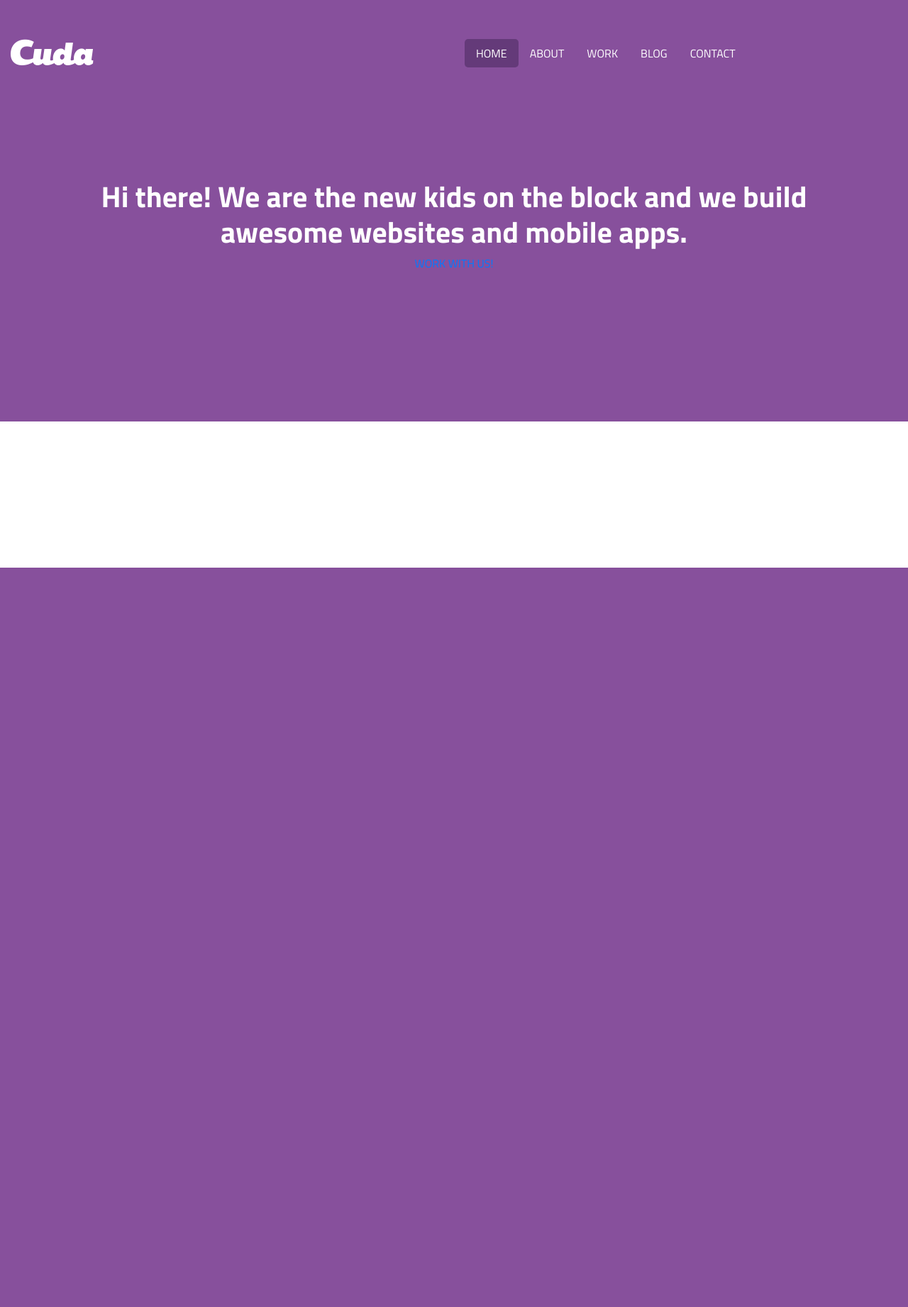
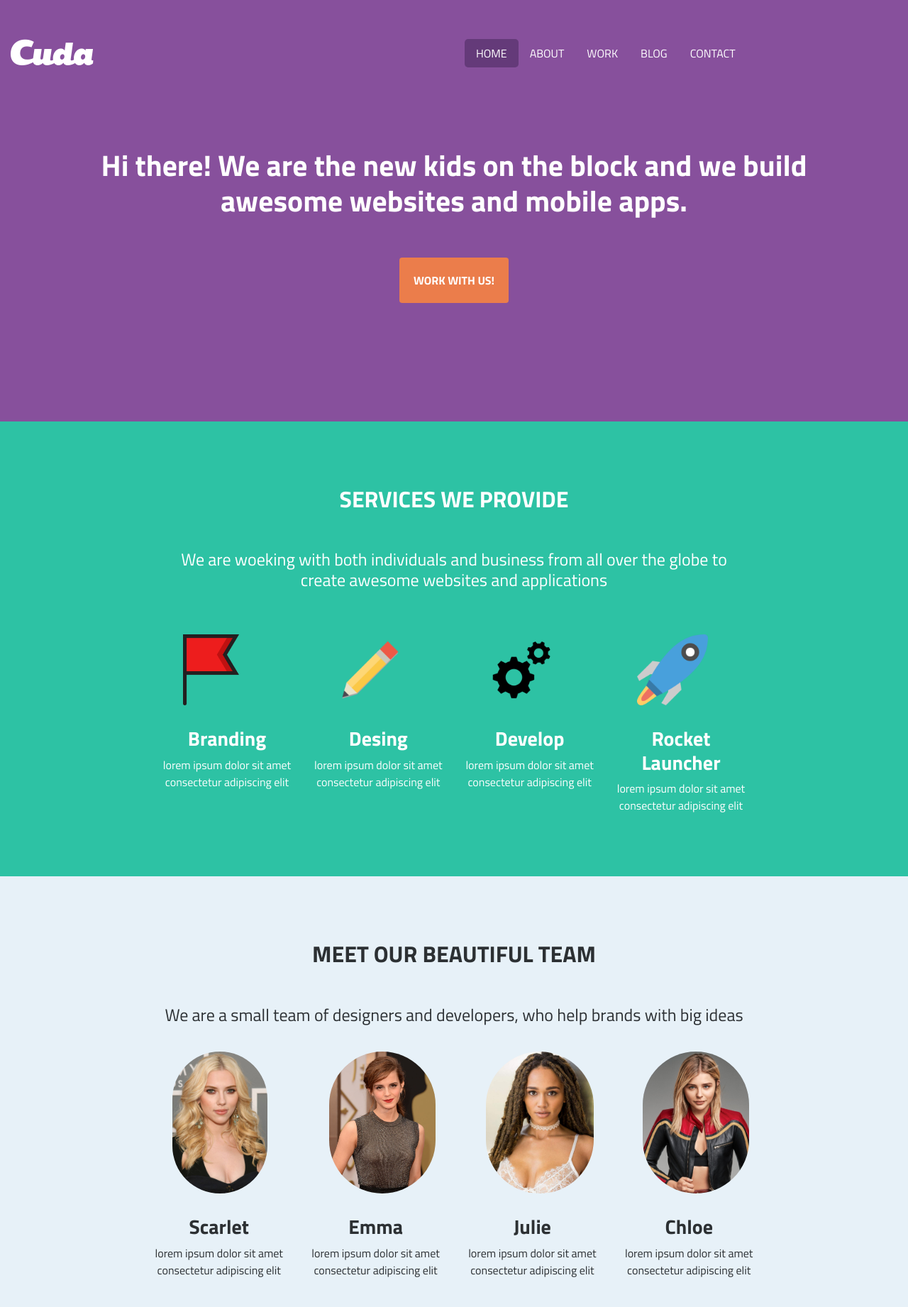
Before and after one commit to HidanParra/Cuda, a PHP site: page / in a window 1280 px wide. Shown: the whole page at 71% size. Before the commit the page ends 800 px from the top, so only its background shows below. Run offline with PHP 8.4, Linux system fonts and the light colour scheme; some libraries are stand-ins or nearby versions.

Commit message:
Se avanzo hasta la parte de equipo Se comitea el comit jaja

```diff
--- a/css/estilo.css
+++ b/css/estilo.css
@@ -6,3 +6,19 @@ header .nav-link{color: #fff;border-radius: 5px;}
 header .nav-link:hover, header .active{background: #643a79;}
 header h1{color: #fff;font-size: 2.6rem; font-weight: bold;}
 .bottom_header{height: 445px; display:flex; align-items: center;flex-direction: column; justify-content: center;}
+.boton_contacto a{display: block; font-weight: bold; color: #fff; padding: 20px; background: #eb7d4b; border-radius: 4px;}
+.boton_contacto a:hover{background:#f78b5a;}
+
+.servicios{background-color: #2dc2a4; height 594px;}
+.servicios h2{color: #fff; text-align: center; margin-top:90px; letter-space: 7px; font-weight: bold;}
+.servicios h4{color: #fff; text-align: center; margin-top: 20px; letter-space: 5px; font-weigt:bold;}
+.servicios .cuadros h3{color: #fff; text-align: center; letter-space: 5px; font-weight:bold;}
+.servicios .cuadros p{color: #fff; text-align:center; letter-space: 2px; font-weight:200;}
+.servicios .cuadros img{widht: 100px; height: 100px; margin: 30px;}
+
+.equipo{background-color: #e7f1f8;}
+.equipo h2{color: #2c3033; text-align: center; margin-top:90px; letter-space: 7px; font-weight: bold;}
+.equipo h4{color: #2c3033; text-align: center; margin-top: 20px; letter-space: 5px; font-weigt:bold;}
+.equipo .cuadros h3{color: #2c3033; text-align: center; letter-space: 5px; font-weight:bold;}
+.equipo .cuadros p{color: #2c3033; text-align:center; letter-space: 2px; font-weight:200;}
+.equipo .cuadros img{widht: 200px; height: 200px; margin: 30px; border-radius: 150px;}
--- a/index.html
+++ b/index.html
@@ -26,13 +26,94 @@
 				</nav>
 			</div>
 		</div>
+		<!-- Boton Naranja-->
 		<div class="row">
 			<div class="col-sm-10 offset-1 bottom_header">
 				<h1 class="text-center">Hi there! We are the new kids on the block <br class="d-block d-sm-none">and we build awesome websites and mobile apps.</h1>
-				<a href="#">WORK WITH US!</a>
+				<div class="boton_contacto">
+					<br><br>
+					<a href="#">WORK WITH US!</a>
+				</div>
 			</div>
 		</div>
+		<br>
 	</header>
+	<!--Seccion de servicios-->
+	<section class= "section_container servicios">
+		<div class="container-fluid col-sm-8">
+			<div class="row">
+				<div id="servicios_titulo"class="col-md-12">
+					<h2 class="text-center">SERVICES WE PROVIDE</h2>
+					<br>
+					<h4 class="text-center">We are woeking with both individuals and business from all over the globe to create awesome websites and applications</h4>
+				</div>
+			</div>
+			<br>
+			<div class="row cuadros">
+				<div class="col-sm-3">
+					<img src="img/bandera.png" alt="">
+					<h3>Branding</h3>
+					<p>lorem ipsum dolor sit amet consectetur adipiscing elit</p>
+				</div>
+				<div class="col-sm-3">
+					<img src="img/lapiz.png" alt="">
+					<h3>Desing</h3>
+					<p>lorem ipsum dolor sit amet consectetur adipiscing elit</p>
+				</div>
+				<div class="col-sm-3">
+					<img src="img/gear.png" alt="">
+					<h3>Develop</h3>
+					<p>lorem ipsum dolor sit amet consectetur adipiscing elit</p>
+				</div>
+				<div class="col-sm-3">
+					<img src="img/cuete.png" alt="">
+					<h3>Rocket Launcher</h3>
+					<p>lorem ipsum dolor sit amet consectetur adipiscing elit</p>
+				</div>
+			</div>
+		</div>
+		<br><br><br>
+	</section>
+	<!--Seccion de Equipo-->
+	<section class="section_container equipo">
+		<div class="container-fluid col-sm-8">
+			<div class="row">
+				<div class="col-md-12">
+					<h2 class="text-center">MEET OUR BEAUTIFUL TEAM</h2>
+					<br>
+					<h4 class="text-center">We are a small team of designers and developers, who help brands with big ideas</h4>
+				</div>
+				<br>
+				<div class="row cuadros">
+					<div class="col-sm-3">
+						<img src="img/scarlet.jpg" alt="">
+						<h3>Scarlet</h3>
+						<p>lorem ipsum dolor sit amet consectetur adipiscing elit</p>
+					</div>
+					<div class="col-sm-3">
+						<img src="img/ema.jpg" alt="">
+						<h3>Emma</h3>
+						<p>lorem ipsum dolor sit amet consectetur adipiscing elit</p>
+					</div>
+					<div class="col-sm-3">
+						<img src="img/juli.jpg" alt="">
+						<h3>Julie</h3>
+						<p>lorem ipsum dolor sit amet consectetur adipiscing elit</p>
+					</div>
+					<div class="col-sm-3">
+						<img src="img/cloy.jpg" alt="">
+						<h3>Chloe</h3>
+						<p>lorem ipsum dolor sit amet consectetur adipiscing elit</p>
+					</div>
+				</div>
+			</div>
+		</div>
+		<br>
+	</section>
+	<!--Seccion de Porcentajes-->
+	<section>
+
+	</section>
 	<script src="https://code.jquery.com/jquery-3.3.1.slim.min.js" integrity="sha384-q8i/X+965DzO0rT7abK41JStQIAqVgRVzpbzo5smXKp4YfRvH+8abtTE1Pi6jizo" crossorigin="anonymous"></script>
 	<script src="https://cdnjs.cloudflare.com/ajax/libs/popper.js/1.14.6/umd/popper.min.js" integrity="sha384-wHAiFfRlMFy6i5SRaxvfOCifBUQy1xHdJ/yoi7FRNXMRBu5WHdZYu1hA6ZOblgut" crossorigin="anonymous"></script>
 	<script src="https://stackpath.bootstrapcdn.com/bootstrap/4.2.1/js/bootstrap.min.js" integrity="sha384-B0UglyR+jN6CkvvICOB2joaf5I4l3gm9GU6Hc1og6Ls7i6U/mkkaduKaBhlAXv9k" crossorigin="anonymous"></script>
```
Also changed, not shown: img/50.png (added), img/75.jpg (added), img/bandera.png (added), img/cloy.jpg (added), img/cuete.png (added), img/ema.jpeg (added), img/ema.jpg (added), img/gear.png (added), img/juli.jpg (added), img/lapiz.png (added), img/scarlet.jpg (added).
